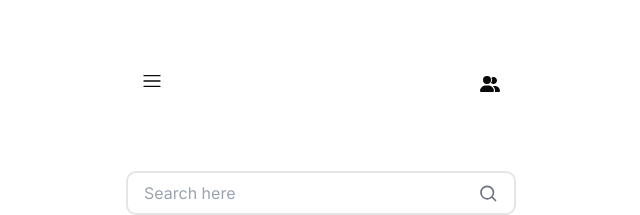
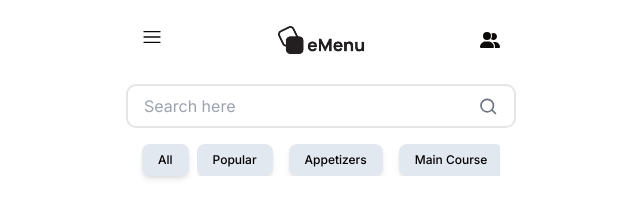
Before and after one commit to jmmaglonzo/E-MENU-FE, a Next.js app: page / in a window 1280 px wide. Shown: the top 215 px of the page, without its empty margins (319-959 px from the left). Built offline with nearby package versions, Linux system fonts and the light colour scheme; no server answers.

Commit message:
styles: fix navbar logo image

```diff
--- a/src/components/header/Navbar.tsx
+++ b/src/components/header/Navbar.tsx
@@ -13,14 +13,12 @@ const Navbar = () => {
         <div className="cursor-pointer">
           <MenuDrawer />
         </div>
-        <div>
+        <div className="relative h-[40px] w-[160px]">
           <Image
-            src="/emenu-logo-white.png"
+            src="/emenu-logo-dark.png"
             alt="icon-menu"
-            width={60}
-            height={50}
-            style={{ width: "auto", height: "auto" }}
-            priority
+            fill
+            className="object-contain"
           />
         </div>
         <QrDrawer />
```
